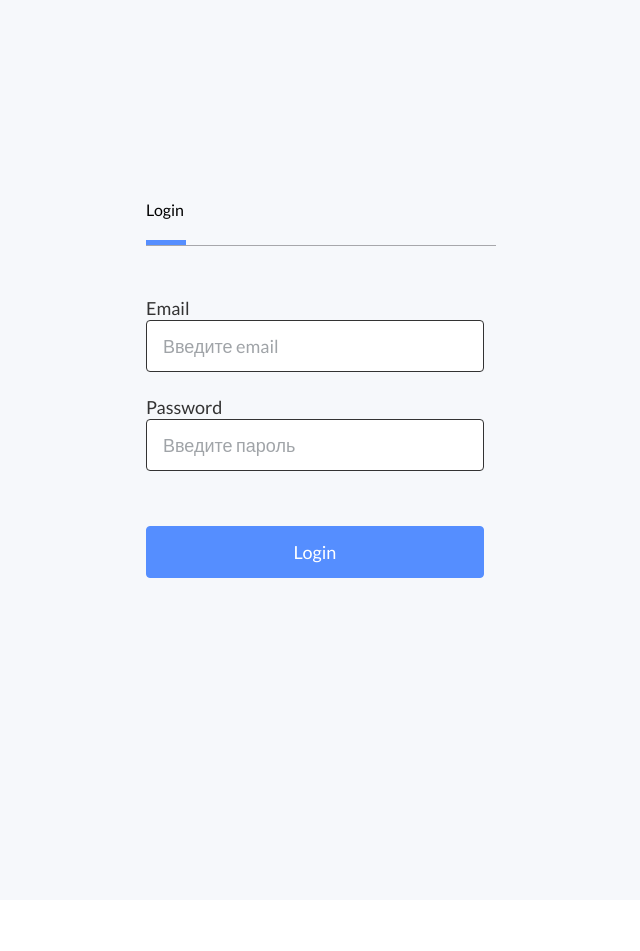
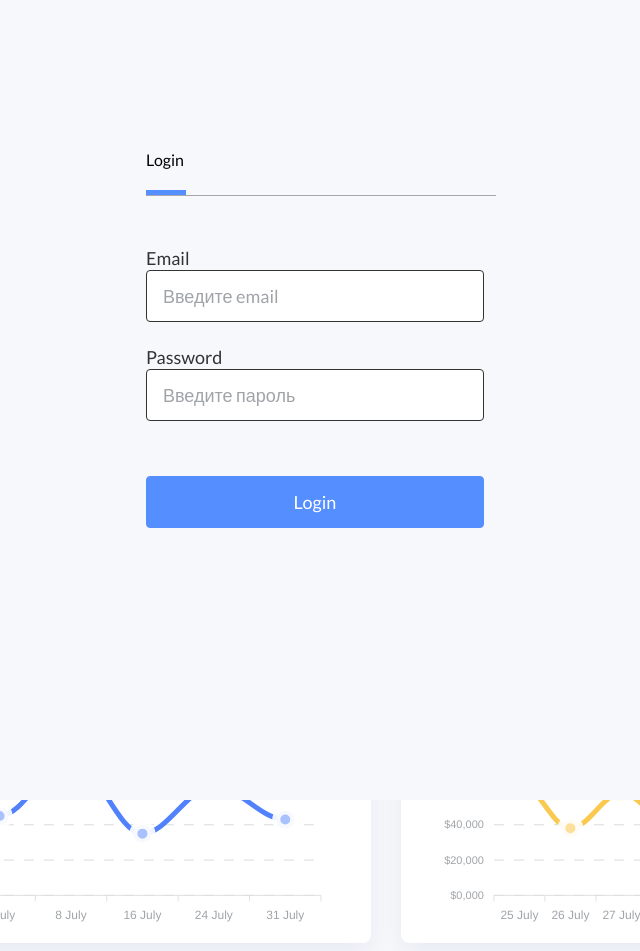
Before and after one commit to alyonavolk/healthcare, a React app: page / in a window 1280 px wide. Shown: the top 951 px of the page, without its empty margins (319-959 px from the left). Before the commit the page ends 900 px from the top, so only its background shows below. Built offline with nearby package versions, Linux system fonts and the light colour scheme; a web font is replaced by a local one.

Commit message:
Авторизация с помощью модалки

```diff
--- a/src/components/Authorization/authorization.js
+++ b/src/components/Authorization/authorization.js
@@ -5,7 +5,17 @@ import * as Yup from 'yup';
 
 const Authorization = () => {
 
-    const [modal, setModal] = useState();
+    const pass = (val, ps) => {
+        if (val === 'login@a.b' && ps === 'pass'){
+            setModal(false)
+        }
+        else{
+            return(
+                <div className='form_error'>Invalid username or password</div>
+            )
+        }
+    }
+    const [modal, setModal] = useState(true);
     const formik = useFormik({
         initialValues: {
             email: '',
@@ -15,10 +25,11 @@ const Authorization = () => {
             email: Yup.string().email('Invalid email address').required('Email incorrect'),
             password: Yup.string().required('Password incorrect')
         }),
-        onSubmit: values => setModal()
+        onSubmit: values => pass(formik.values.email, formik.values.password)
     })
     return (
-        <form className='form' onSubmit={formik.handleSubmit}>
+        <div className={`form_back ${modal ? null : 'form_close'}`}>
+            <form className='form' onSubmit={formik.handleSubmit}>
             <div className='form__title'>
                 <p>Login</p>
                 <div className='line_heavy' />
@@ -44,8 +55,10 @@ const Authorization = () => {
                 {formik.touched.password && formik.errors.email ? <div className='form_error'>{formik.errors.password}</div> : null}</div>
             </div>
 
+            {/* { formik.values.email !== 'login@a.b' && formik.values.password !== 'pass' && formik.touched.password && formik.touched.email ? <div className='form_error'>Invalid username or password</div> : null } */}
             <button className='form__btn'>Login</button>
         </form>
+        </div>
     );
 };
 
--- a/src/components/Authorization/authorization.scss
+++ b/src/components/Authorization/authorization.scss
@@ -1,11 +1,24 @@
 @import '../../style/variables.scss';
 
 .form{
+    &_back{
+        position: absolute;
+        z-index: 100;
+        width: 100%;
+        height: 100%;
+        display: flex;
+        align-items: center;
+        justify-content: center;
+        background-color: $background;
+    }
     width: 350px;
     height: 500px;
     margin: auto;
     display: flex;
     flex-direction: column;
+    &_close{
+        display: none;
+    }
     &__title{
         font-weight: 500;
         font-size: 16px;
--- a/src/components/app/App.js
+++ b/src/components/app/App.js
@@ -12,7 +12,7 @@ function App() {
     <Router>
       <div className="app">
         <Authorization />
-            {/* <AsideMenu />
+            <AsideMenu />
           <div className='app__content'>
             <Search />
             <Switch>
@@ -32,7 +32,7 @@ function App() {
                 </div>
               </Route>
             </Switch>
-          </div> */}
+          </div>
       </div>
     </Router>
   );
--- a/src/components/app/App.scss
+++ b/src/components/app/App.scss
@@ -5,6 +5,7 @@
   background-color: $background;
   display: flex;
   gap: 100px;
+
   &__content{
     padding: 20px 0;
     margin: 0 auto;
```
